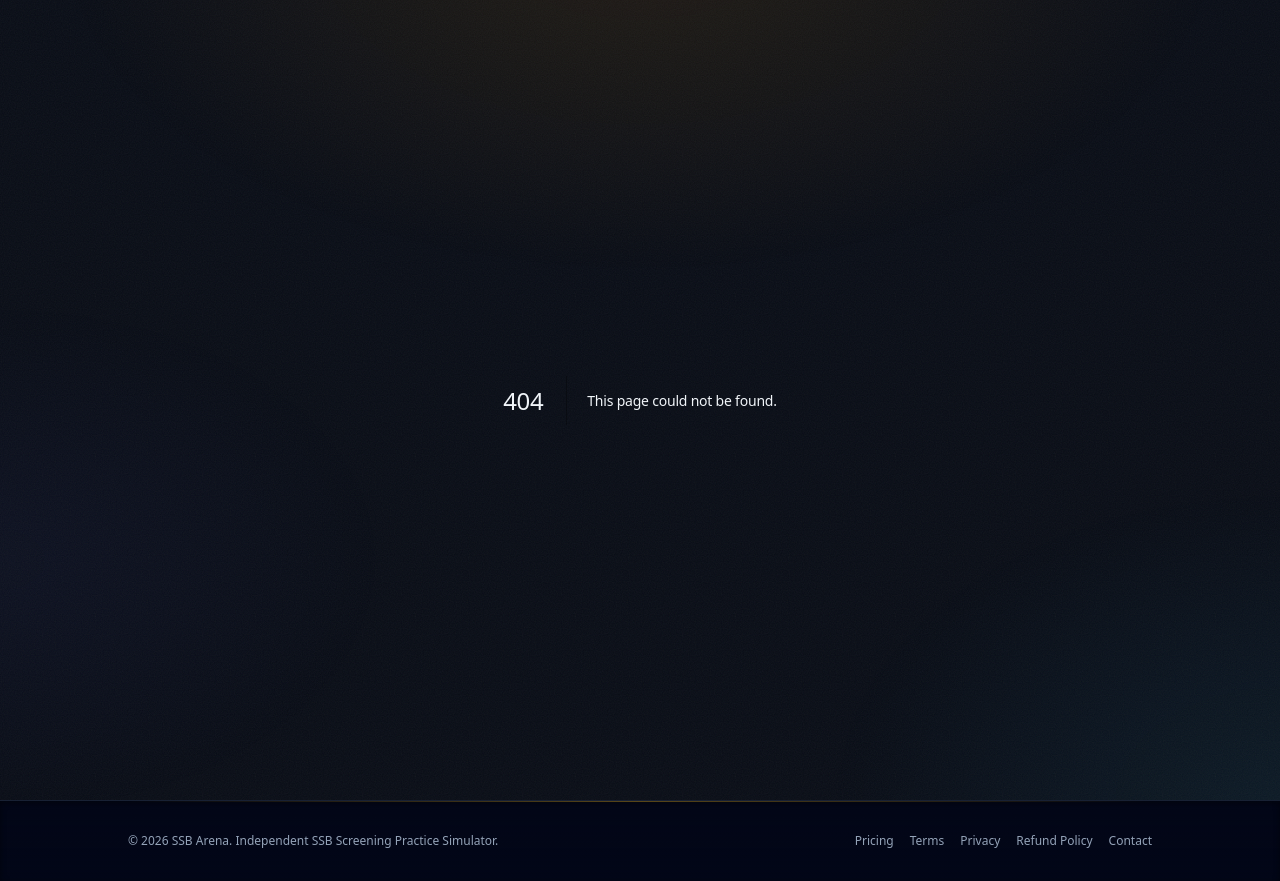
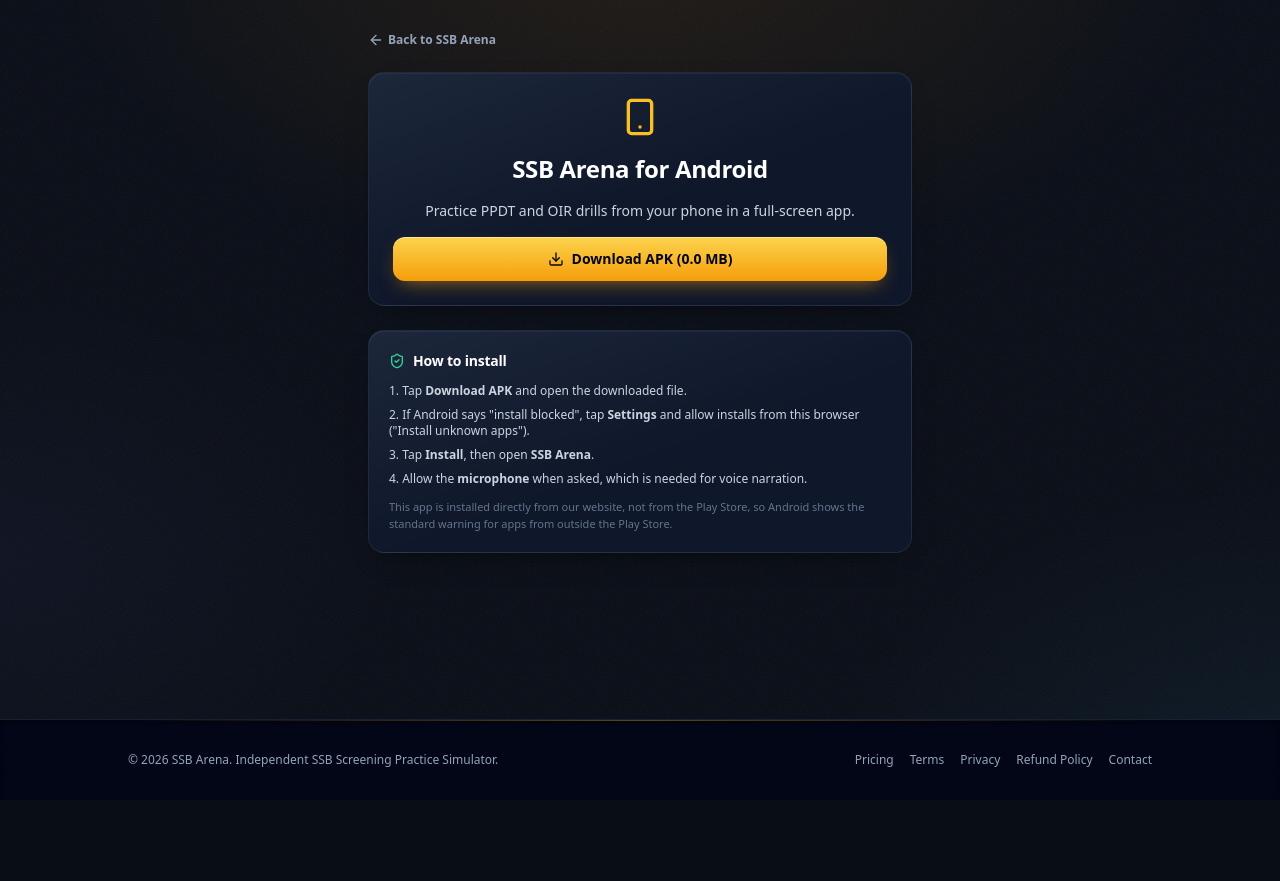
Before and after one commit to rdtillary/ssbarena, a Next.js app: page /download in a window 1280 px wide. Before the commit this address had no page. After the commit the page ends 800 px from the top, so only its background shows below. Built offline with nearby package versions, Linux system fonts and the light colour scheme.

Commit message:
Add files via upload

```diff
--- /dev/null
+++ b/app/download/page.tsx
@@ -0,0 +1,71 @@
+import fs from 'fs';
+import path from 'path';
+import Link from 'next/link';
+import { ArrowLeft, Download, Smartphone, ShieldCheck } from 'lucide-react';
+
+export const dynamic = 'force-dynamic';
+
+export const metadata = {
+  title: 'Download SSB Arena App (Android APK)',
+};
+
+const APK_PATH = '/downloads/ssb-arena.apk';
+
+export default function DownloadPage() {
+  let apkSize = '';
+  let available = false;
+  try {
+    const stat = fs.statSync(path.join(process.cwd(), 'public', APK_PATH));
+    available = stat.isFile();
+    apkSize = `${(stat.size / (1024 * 1024)).toFixed(1)} MB`;
+  } catch {}
+
+  return (
+    <div className="max-w-xl mx-auto px-4 py-8 space-y-6">
+      <Link href="/" className="text-xs font-bold text-slate-400 hover:text-white flex items-center gap-1">
+        <ArrowLeft className="w-4 h-4" /> Back to SSB Arena
+      </Link>
+
+      <div className="p-6 rounded-2xl bg-slate-900 border border-slate-800 text-center space-y-4">
+        <Smartphone className="w-10 h-10 text-amber-400 mx-auto" />
+        <h1 className="text-2xl font-black text-white">SSB Arena for Android</h1>
+        <p className="text-sm text-slate-300">
+          Practice PPDT and OIR drills from your phone in a full-screen app.
+        </p>
+
+        {available ? (
+          <a
+            href={APK_PATH}
+            download="SSB-Arena.apk"
+            className="inline-flex items-center justify-center gap-2 w-full py-3 rounded-xl bg-amber-500 hover:bg-amber-400 text-slate-950 font-black text-sm"
+          >
+            <Download className="w-4 h-4" /> Download APK {apkSize && `(${apkSize})`}
+          </a>
+        ) : (
+          <p className="px-4 py-3 rounded-xl bg-slate-950 border border-slate-800 text-sm text-slate-400">
+            The Android app is coming soon. Please check back shortly.
+          </p>
+        )}
+      </div>
+
+      <div className="p-5 rounded-2xl bg-slate-900 border border-slate-800 space-y-3">
+        <h2 className="text-sm font-black text-white flex items-center gap-2">
+          <ShieldCheck className="w-4 h-4 text-emerald-400" /> How to install
+        </h2>
+        <ol className="text-xs text-slate-300 space-y-2 list-decimal list-inside">
+          <li>Tap <b>Download APK</b> and open the downloaded file.</li>
+          <li>
+            If Android says &quot;install blocked&quot;, tap <b>Settings</b> and allow installs from this
+            browser (&quot;Install unknown apps&quot;).
+          </li>
+          <li>Tap <b>Install</b>, then open <b>SSB Arena</b>.</li>
+          <li>Allow the <b>microphone</b> when asked, which is needed for voice narration.</li>
+        </ol>
+        <p className="text-[11px] text-slate-500">
+          This app is installed directly from our website, not from the Play Store, so Android shows
+          the standard warning for apps from outside the Play Store.
+        </p>
+      </div>
+    </div>
+  );
+}
--- a/app/page.tsx
+++ b/app/page.tsx
@@ -13,6 +13,7 @@ import {
   CheckCircle2,
   Sparkles,
   MessageCircle,
+  Download,
 } from 'lucide-react';
 import { createClient } from '@/lib/supabase/client';
 import { DEFAULT_PPDT_SCENARIOS, DEFAULT_OIR_SETS } from '@/lib/seed-data';
@@ -219,6 +220,12 @@ export default function HomePage() {
                 {tab}
               </button>
             ))}
+            <Link
+              href="/download"
+              className="px-4 py-1.5 rounded-lg text-xs font-bold uppercase tracking-wider text-amber-400 hover:text-amber-300 flex items-center gap-1"
+            >
+              <Download className="w-3.5 h-3.5" /> Download APK
+            </Link>
           </nav>
 
           <div className="flex items-center gap-2">
@@ -486,7 +493,7 @@ export default function HomePage() {
         )}
       </main>
 
-      <nav className="md:hidden fixed bottom-0 inset-x-0 z-30 bg-slate-950/95 backdrop-blur border-t border-slate-800 grid grid-cols-4 h-14">
+      <nav className="md:hidden fixed bottom-0 inset-x-0 z-30 bg-slate-950/95 backdrop-blur border-t border-slate-800 grid grid-cols-5 h-14">
         {[
           { id: 'home', label: 'Home', icon: Shield },
           { id: 'ppdt', label: 'PPDT', icon: Play },
@@ -508,6 +515,13 @@ export default function HomePage() {
             </button>
           );
         })}
+        <Link
+          href="/download"
+          className="flex flex-col items-center justify-center gap-0.5 text-[10px] font-bold text-amber-400"
+        >
+          <Download className="w-4 h-4" />
+          APK
+        </Link>
       </nav>
 
       <AuthModal open={authOpen} onClose={() => setAuthOpen(false)} onAuthenticated={loadData} />
```
Also changed, not shown: mobile/capacitor.config.json (added, +12 -0 lines), mobile/package.json (added, +11 -0 lines), README-APK.txt (added), 2 other files (tests, documents, lock files or other folders).
